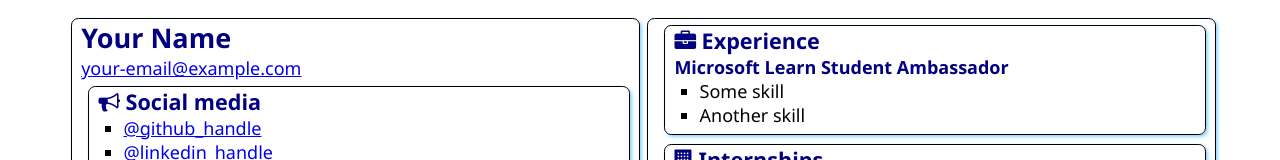
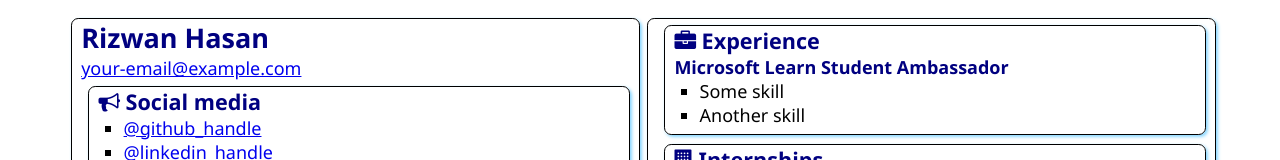
Before and after one commit to Rizwan-Hasan/SATechnicalOnboarding, a plain HTML site: page src/index.html in a window 1280 px wide. Shown: the top 160 px of the page. Drawn offline with Linux system fonts and the light colour scheme.

Commit message:
Added My Name
Added my name into HTML

```diff
--- a/src/index.html
+++ b/src/index.html
@@ -12,7 +12,7 @@
 <body>
     <main>
         <article class="box">
-            <h1>Your Name</h1>
+            <h1>Rizwan Hasan</h1>
             <div><a href="mailto:your.email@example.com">your-email@example.com</a></div>
 
             <section class="box">
```
